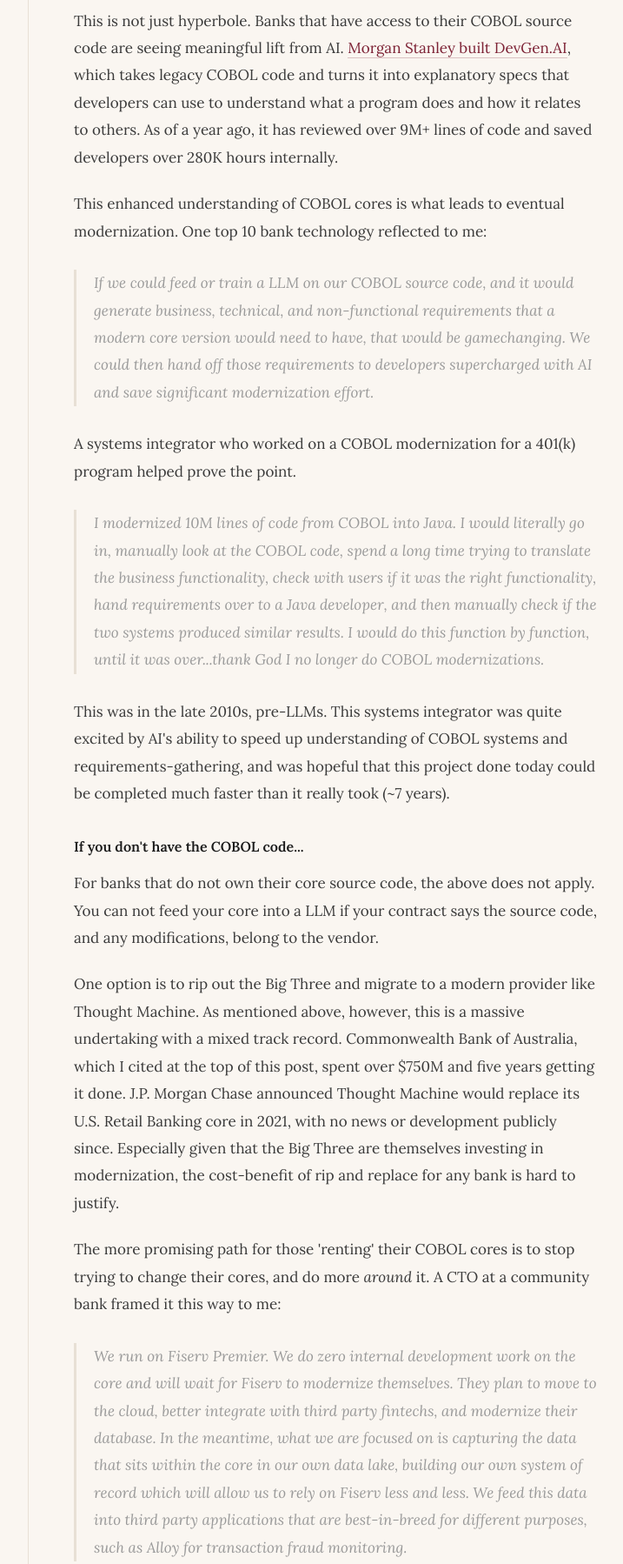
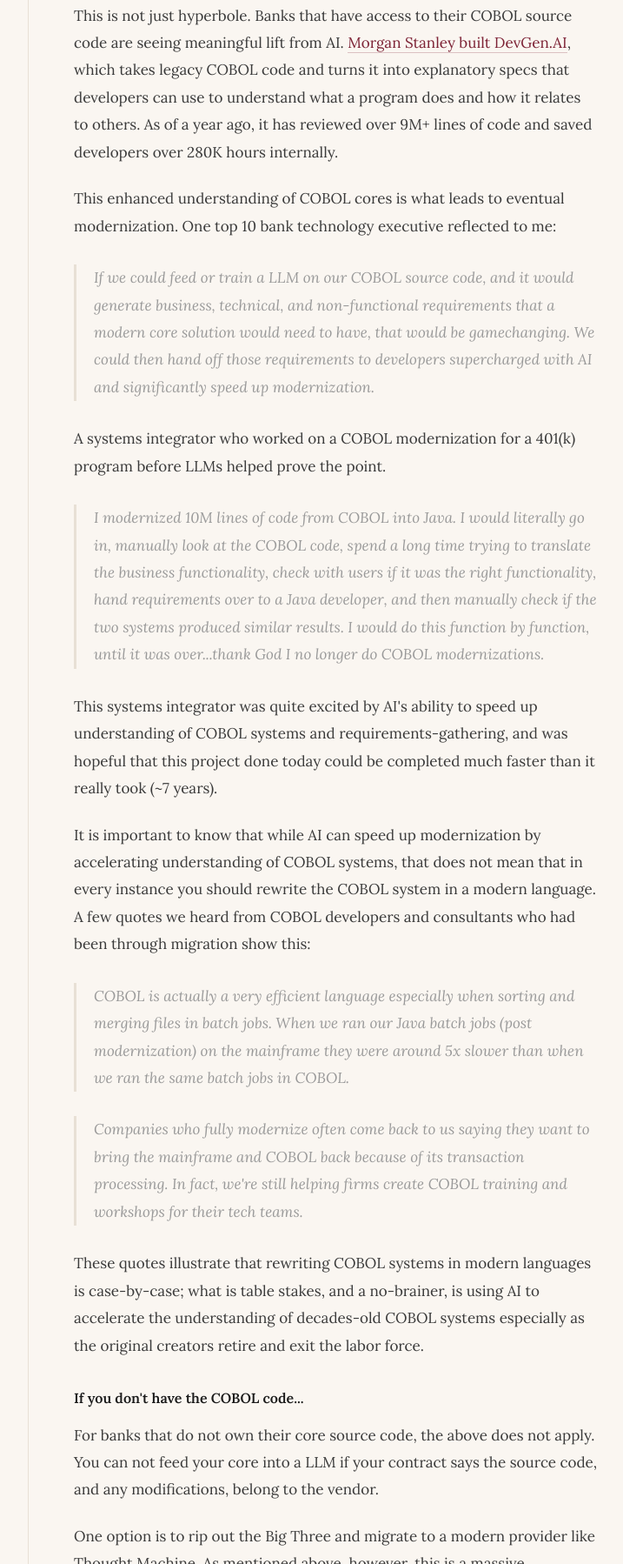
Before and after one commit to shivamapatel/shivamapatel.github.io, an Eleventy site: page src/writing/loosening-the-legacy-grip.md in a window 1280 px wide. Shown: the part 9069-10867 px from the top of the page at 87% size, without its empty margins (370-1087 px from the left). Built offline with nearby package versions, Linux system fonts and the light colour scheme; Eleventy itself is replaced by a stand-in of ours; files that its build step writes are made by us from their sources.

Commit message:
Edits p5

```diff
--- a/src/writing/loosening-the-legacy-grip.md
+++ b/src/writing/loosening-the-legacy-grip.md
@@ -96,25 +96,33 @@
 
 What we observed is that ownership over source code is typically vendor-agnostic, but rather determined by size of bank. It is contract by contract. A smaller cohort of banks, typically the largest, have either built their own core in-house or negotiated meaningful source code access with their provider. But the sheer majority of banks, including many community banks, are reliant on the Big Three, renting their COBOL codebases.
 
+## Where AI Actually Fits
+
 Control over source code meaningfully impacts how a bank thinks about using AI to maintain and modernize its core.
 
-## Where AI Actually Fits
-
-### I got the ~~power~~ COBOL code
+### If you have the ~~power~~ COBOL code...
 
 In February 2026, Anthropic published a blog post: [How AI Helps Break The Cost Barrier To COBOL Modernization](https://claude.com/blog/how-ai-helps-break-cost-barrier-cobol-modernization). They make the case that Claude can automate the hardest parts of COBOL modernization: understanding systems with minimal documentation, complex business logic, and dependencies that evolved over decades. *With AI, teams can modernize thier COBOL codebase in quarters instead of years.*
 
 This is not just hyperbole. Banks that have access to their COBOL source code are seeing meaningful lift from AI. [Morgan Stanley built DevGen.AI](https://www.wsj.com/articles/how-morgan-stanley-tackled-one-of-codings-toughest-problems-4f465959#), which takes legacy COBOL code and turns it into explanatory specs that developers can use to understand what a program does and how it relates to others. As of a year ago, it has reviewed over 9M+ lines of code and saved developers over 280K hours internally.
 
-This enhanced understanding of COBOL cores is what leads to eventual modernization. One top 10 bank technology reflected to me:
+This enhanced understanding of COBOL cores is what leads to eventual modernization. One top 10 bank technology executive reflected to me:
 
-> If we could feed or train a LLM on our COBOL source code, and it would generate business, technical, and non-functional requirements that a modern core version would need to have, that would be gamechanging. We could then hand off those requirements to developers supercharged with AI and save significant modernization effort.
+> If we could feed or train a LLM on our COBOL source code, and it would generate business, technical, and non-functional requirements that a modern core solution would need to have, that would be gamechanging. We could then hand off those requirements to developers supercharged with AI and significantly speed up modernization.
 
-A systems integrator who worked on a COBOL modernization for a 401(k) program helped prove the point.
+A systems integrator who worked on a COBOL modernization for a 401(k) program before LLMs helped prove the point.
 
 > I modernized 10M lines of code from COBOL into Java. I would literally go in, manually look at the COBOL code, spend a long time trying to translate the business functionality, check with users if it was the right functionality, hand requirements over to a Java developer, and then manually check if the two systems produced similar results. I would do this function by function, until it was over...thank God I no longer do COBOL modernizations.
 
-This was in the late 2010s, pre-LLMs. This systems integrator was quite excited by AI's ability to speed up understanding of COBOL systems and requirements-gathering, and was hopeful that this project done today could be completed much faster than it really took (~7 years).
+This systems integrator was quite excited by AI's ability to speed up understanding of COBOL systems and requirements-gathering, and was hopeful that this project done today could be completed much faster than it really took (~7 years).
+
+It is important to know that while AI can speed up modernization by accelerating understanding of COBOL systems, that does not mean that in every instance you should rewrite the COBOL system in a modern language. A few quotes we heard from COBOL developers and consultants who had been through migration show this:
+
+> COBOL is actually a very efficient language especially when sorting and merging files in batch jobs. When we ran our Java batch jobs (post modernization) on the mainframe they were around 5x slower than when we ran the same batch jobs in COBOL.
+
+> Companies who fully modernize often come back to us saying they want to bring the mainframe and COBOL back because of its transaction processing. In fact, we're still helping firms create COBOL training and workshops for their tech teams.
+
+These quotes illustrate that rewriting COBOL systems in modern languages is case-by-case; what is table stakes, and a no-brainer, is using AI to accelerate the understanding of decades-old COBOL systems especially as the original creators retire and exit the labor force.
 
 ### If you don't have the COBOL code...
 
@@ -124,9 +132,9 @@
 
 The more promising path for those 'renting' their COBOL cores is to stop trying to change their cores, and do more *around* it. A CTO at a community bank framed it this way to me:
 
-> We run on Fiserv Premier. We do zero internal development work on the core and will wait for Fiserv to modernize themselves. They plan to move to the cloud, better integrate with third party fintechs, and modernize their database. In the meantime, what we are focused on is capturing the data that sits within the core in our own data lake, building our own system of record which will allow us to rely on Fiserv less and less. We feed this data into third party applications that are best-in-breed for different purposes, such as Alloy for transaction fraud monitoring.
+> We run on Fiserv Premier. We do zero internal development work on the core and will wait for Fiserv to modernize themselves. They plan to move to the cloud, better integrate with third party fintechs, and modernize their database. In the meantime, what we are focused on is **capturing the data that sits within the core in our own data lake**, building our own system of record which will allow us to rely on Fiserv less and less. We feed this data into third party applications that are best-in-breed for different purposes, such as Alloy for transaction fraud monitoring.
 
-In other words, keep your core as is. Push data that is within the core (e.g., general ledger data) into a modern data lake, and integrate with best-of-breed vendors for various workflows: account opening, fraud, underwriting, payments. These vendors are often AI-native by default: for example, Alloy not only uses predictive ML to assign risk scores to transactions, but it also has built an agent to help automate end-to-end fraud investigation workflows. Secondly, by building out an internal data lake and system of record, banks can start experimenting with opportunities for greater customer segmentation, scoring, and personalization across mediums.
+In other words, keep your core as is. Push data that is within the core (e.g., general ledger data) into a modern data lake, and integrate with best-of-breed vendors for various workflows: account opening, fraud, underwriting, etc. These vendors are often AI-native by default: for example, Alloy not only uses predictive ML to assign risk scores to transactions, but it also has built an agent to help automate end-to-end fraud investigation workflows. Integrating with these modern third party vendors will only become easier over time as the Big Three invest in connectivity, as seen with [Jack Henry's jXchange program](https://jackhenry.dev/jxchange-soap/overview/). And by building out an internal data lake and system of record, banks are reducing the extent to which their core is a black box that captures critical business data, and can explore opportunities to leverage that data themselves internally.
 
 ## Conclusion
 
```
